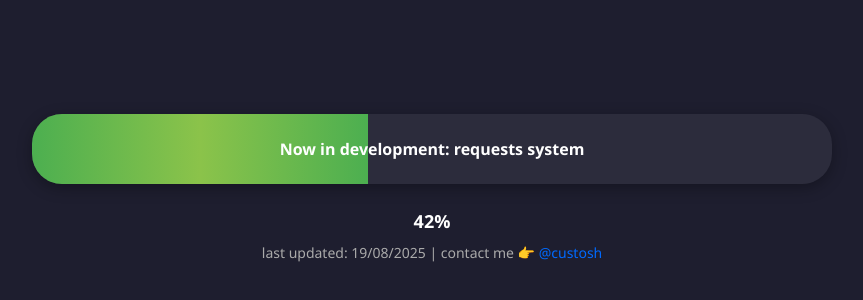
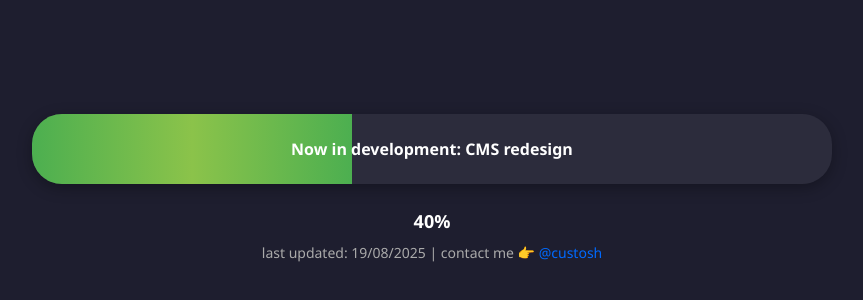
Before and after one commit to custosh/site-placeholder, a plain HTML site: page index.html in a window 1280 px wide. Shown: the part 212-512 px from the top of the page, without its empty margins (208-1071 px from the left). Drawn offline with Linux system fonts and the light colour scheme.

Commit message:
Update index.html

```diff
--- a/index.html
+++ b/index.html
@@ -119,7 +119,7 @@
 <body>
   <div class="progress-container">
     <div class="progress-bar" id="progress-bar"></div>
-    <div class="progress-label" id="progress-label">Now in development: requests system</div>
+    <div class="progress-label" id="progress-label">Now in development: CMS redesign</div>
   </div>
   <div class="percent" id="percent">0%</div>
   <div class="info">
@@ -131,7 +131,7 @@
     const progressBar = document.getElementById('progress-bar');
     const percent = document.getElementById('percent');
     let progress = 0;
-    const targetProgress = 42;
+    const targetProgress = 40;
 
     const loadInterval = setInterval(() => {
       if (progress < targetProgress) {
```
